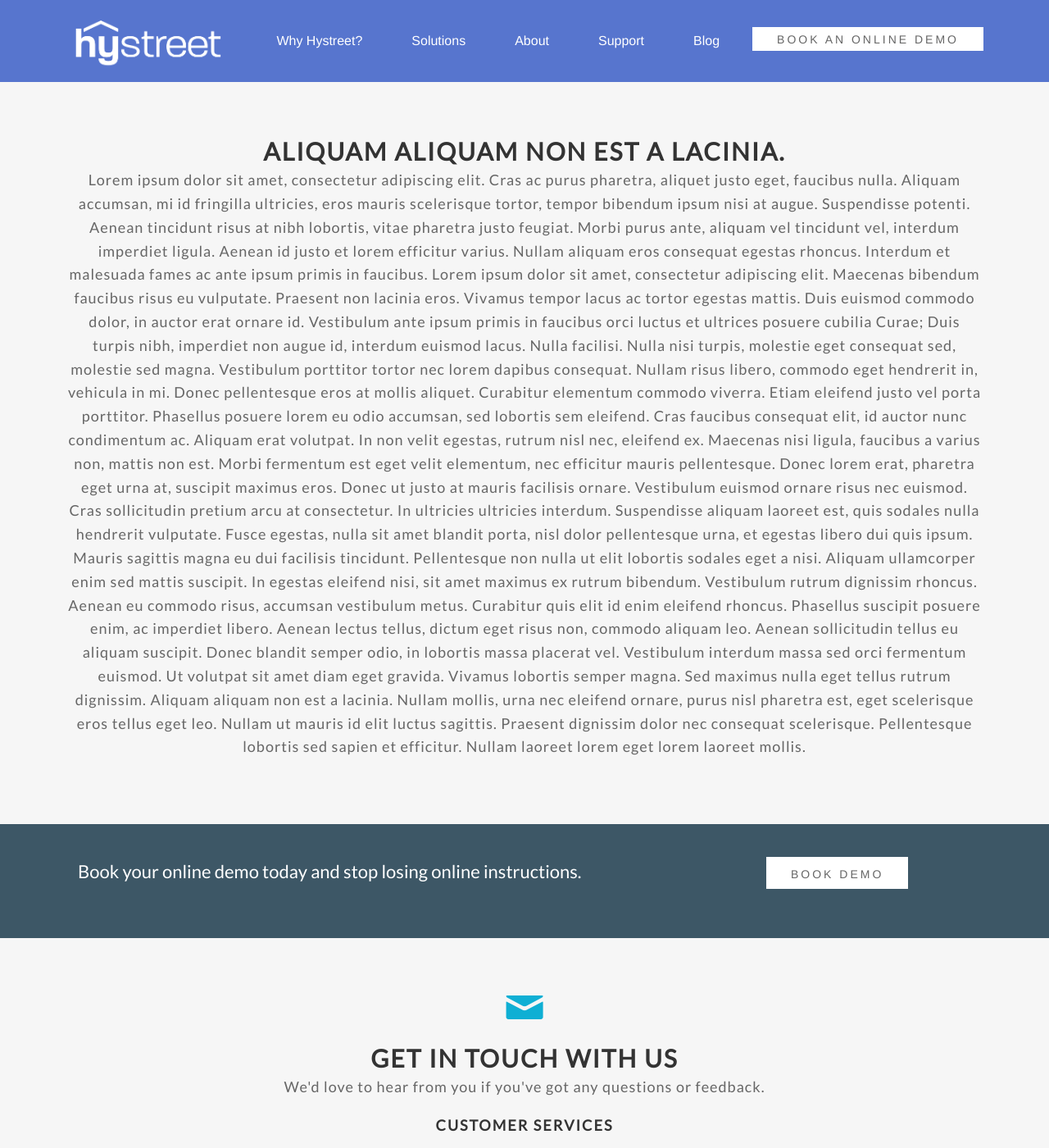
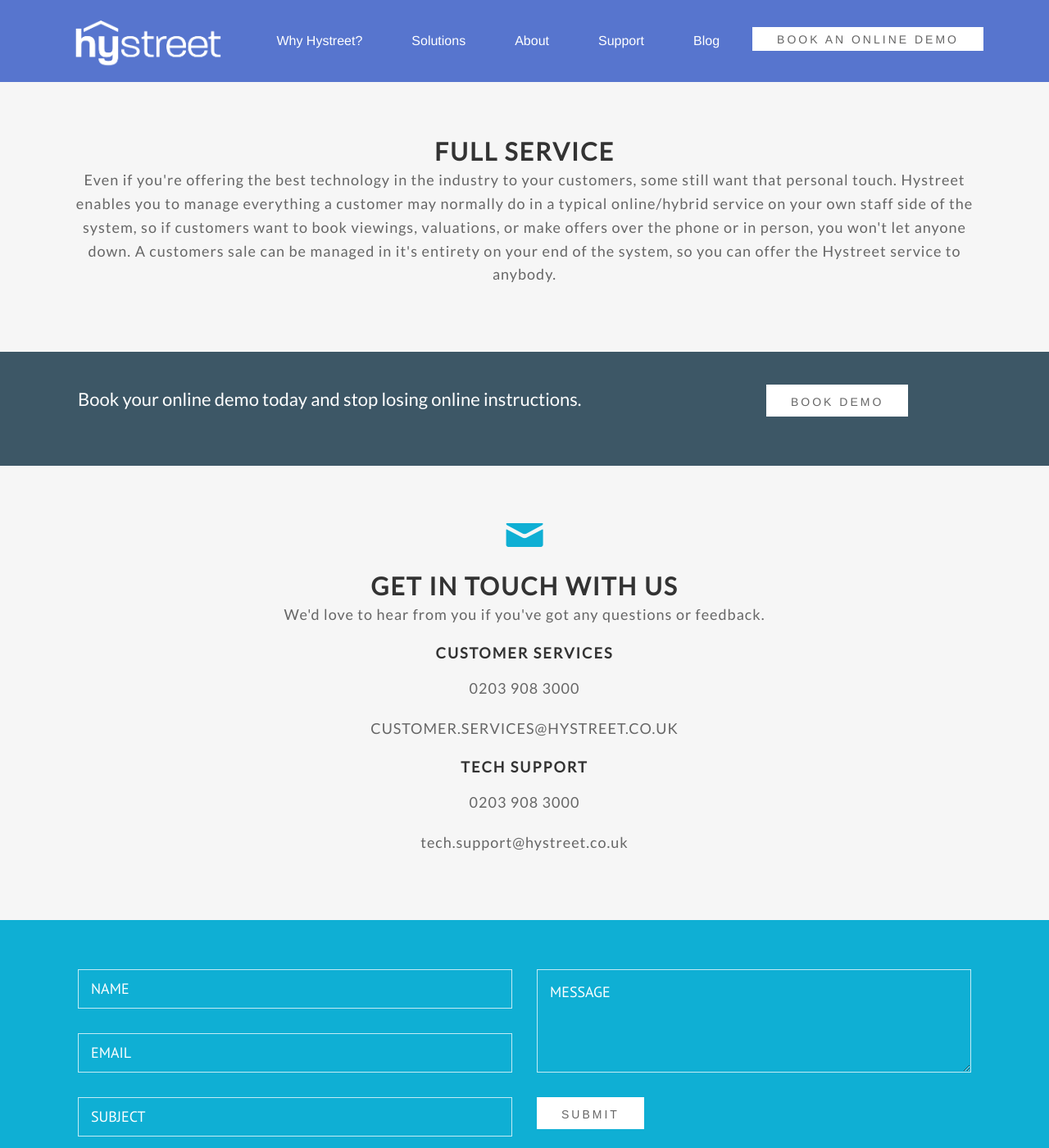
Before and after one commit to hystreet/hystreet.github.io, a Jekyll site: the page built from solutions/full-service/index.html, in a window 1280 px wide and 1400 px high. Shown: the whole window at 82% size. Built offline with Jekyll 4.4.1, drawn with Linux system fonts in a browser that asks for light colours; some web fonts are replaced.

Commit message:
Updating copy

```diff
--- a/solutions/full-service/index.html
+++ b/solutions/full-service/index.html
@@ -8,17 +8,9 @@
 <div class='full'>
   <div class='row'>
     <div class='special-title centered-text'>
-      <h2>Aliquam aliquam non est a lacinia.</h2>
+      <h2>Full Service</h2>
       <p>
-Lorem ipsum dolor sit amet, consectetur adipiscing elit. Cras ac purus pharetra, aliquet justo eget, faucibus nulla. Aliquam accumsan, mi id fringilla ultricies, eros mauris scelerisque tortor, tempor bibendum ipsum nisi at augue. Suspendisse potenti. Aenean tincidunt risus at nibh lobortis, vitae pharetra justo feugiat. Morbi purus ante, aliquam vel tincidunt vel, interdum imperdiet ligula. Aenean id justo et lorem efficitur varius. Nullam aliquam eros consequat egestas rhoncus. Interdum et malesuada fames ac ante ipsum primis in faucibus. Lorem ipsum dolor sit amet, consectetur adipiscing elit. Maecenas bibendum faucibus risus eu vulputate.
-
-Praesent non lacinia eros. Vivamus tempor lacus ac tortor egestas mattis. Duis euismod commodo dolor, in auctor erat ornare id. Vestibulum ante ipsum primis in faucibus orci luctus et ultrices posuere cubilia Curae; Duis turpis nibh, imperdiet non augue id, interdum euismod lacus. Nulla facilisi. Nulla nisi turpis, molestie eget consequat sed, molestie sed magna. Vestibulum porttitor tortor nec lorem dapibus consequat. Nullam risus libero, commodo eget hendrerit in, vehicula in mi.
-
-Donec pellentesque eros at mollis aliquet. Curabitur elementum commodo viverra. Etiam eleifend justo vel porta porttitor. Phasellus posuere lorem eu odio accumsan, sed lobortis sem eleifend. Cras faucibus consequat elit, id auctor nunc condimentum ac. Aliquam erat volutpat. In non velit egestas, rutrum nisl nec, eleifend ex. Maecenas nisi ligula, faucibus a varius non, mattis non est. Morbi fermentum est eget velit elementum, nec efficitur mauris pellentesque. Donec lorem erat, pharetra eget urna at, suscipit maximus eros. Donec ut justo at mauris facilisis ornare. Vestibulum euismod ornare risus nec euismod. Cras sollicitudin pretium arcu at consectetur.
-
-In ultricies ultricies interdum. Suspendisse aliquam laoreet est, quis sodales nulla hendrerit vulputate. Fusce egestas, nulla sit amet blandit porta, nisl dolor pellentesque urna, et egestas libero dui quis ipsum. Mauris sagittis magna eu dui facilisis tincidunt. Pellentesque non nulla ut elit lobortis sodales eget a nisi. Aliquam ullamcorper enim sed mattis suscipit. In egestas eleifend nisi, sit amet maximus ex rutrum bibendum. Vestibulum rutrum dignissim rhoncus. Aenean eu commodo risus, accumsan vestibulum metus. Curabitur quis elit id enim eleifend rhoncus.
-
-Phasellus suscipit posuere enim, ac imperdiet libero. Aenean lectus tellus, dictum eget risus non, commodo aliquam leo. Aenean sollicitudin tellus eu aliquam suscipit. Donec blandit semper odio, in lobortis massa placerat vel. Vestibulum interdum massa sed orci fermentum euismod. Ut volutpat sit amet diam eget gravida. Vivamus lobortis semper magna. Sed maximus nulla eget tellus rutrum dignissim. Aliquam aliquam non est a lacinia. Nullam mollis, urna nec eleifend ornare, purus nisl pharetra est, eget scelerisque eros tellus eget leo. Nullam ut mauris id elit luctus sagittis. Praesent dignissim dolor nec consequat scelerisque. Pellentesque lobortis sed sapien et efficitur. Nullam laoreet lorem eget lorem laoreet mollis. </p>
+        Even if you're offering the best technology in the industry to your customers, some still want that personal touch. Hystreet enables you to manage everything a customer may normally do in a typical online/hybrid service on your own staff side of the system, so if customers want to book viewings, valuations, or make offers over the phone or in person, you won't let anyone down. A customers sale can be managed in it's entirety on your end of the system, so you can offer the Hystreet service to anybody.
       </p>
   </div>
 </div>
```
